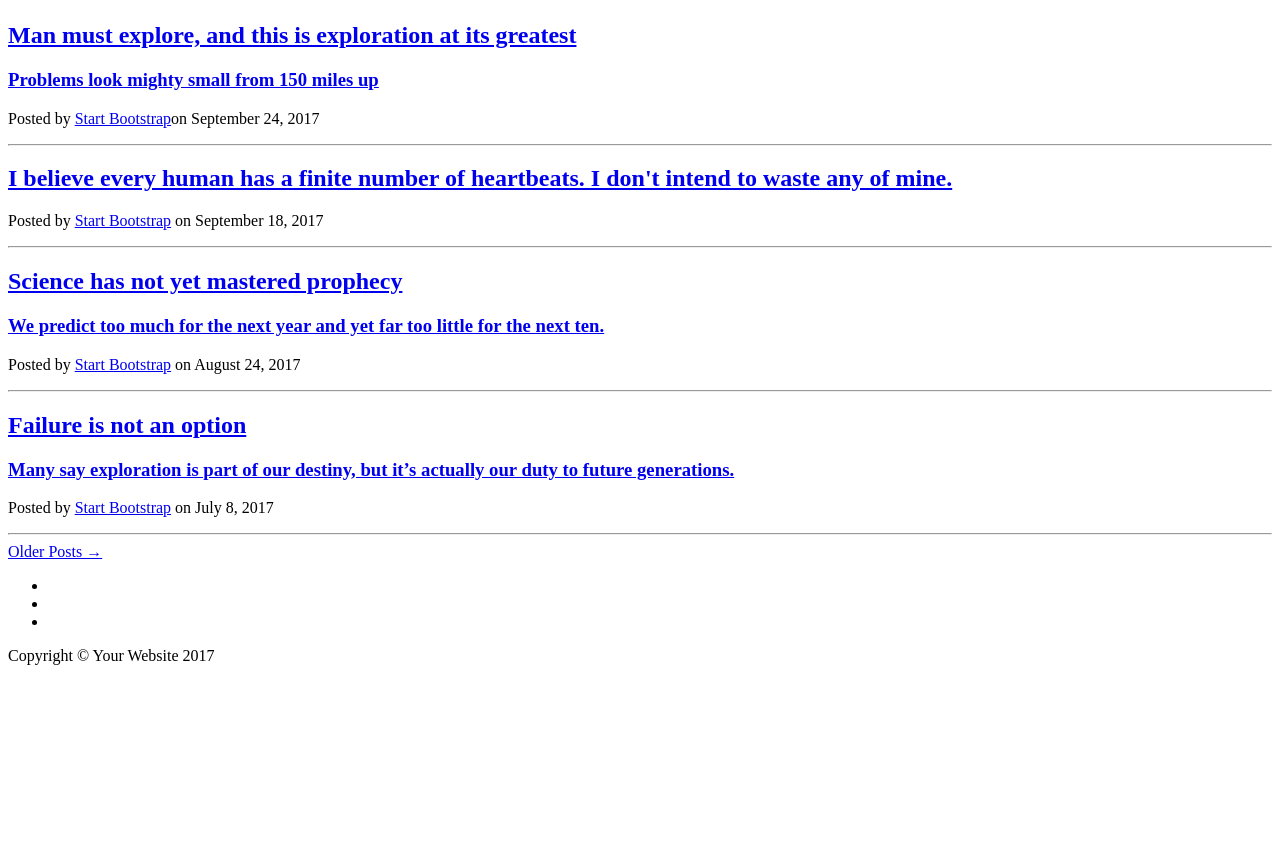
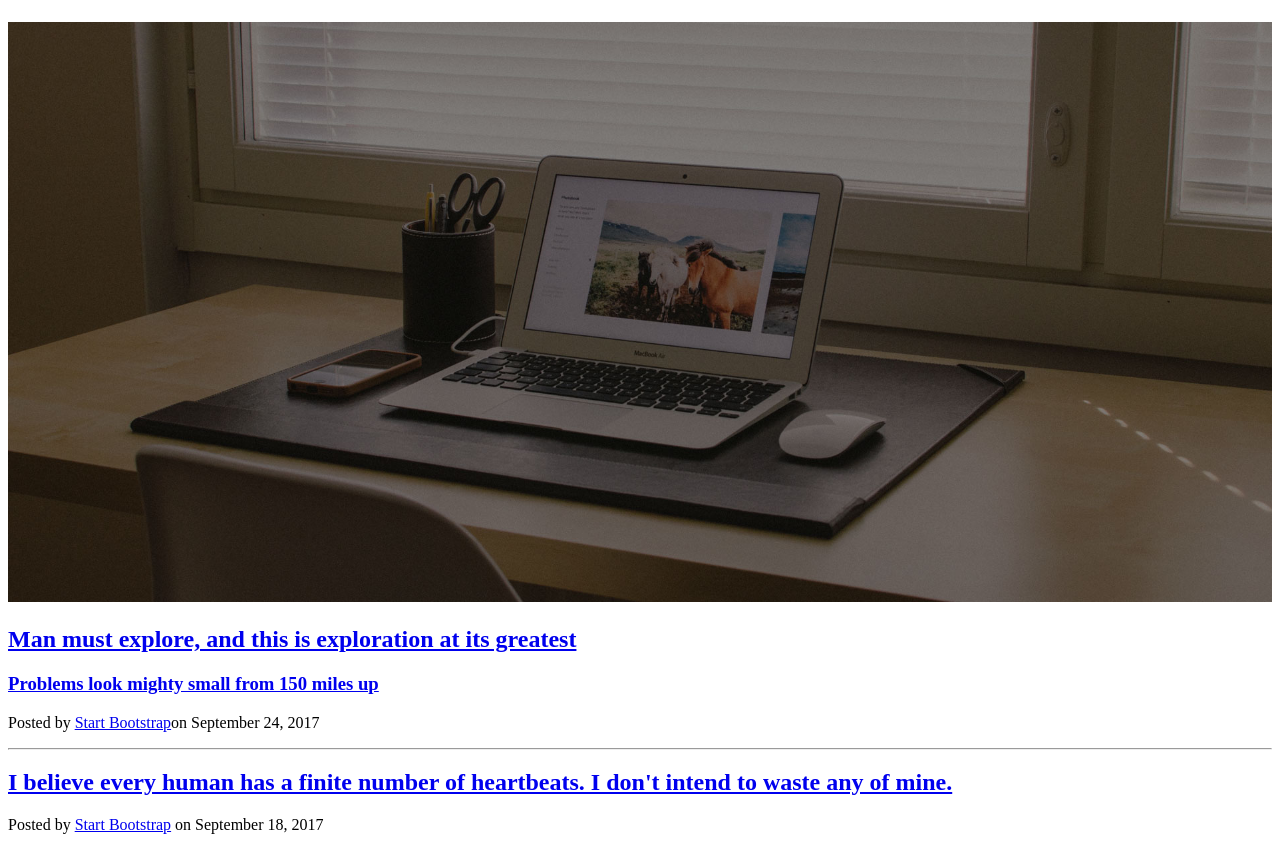
Before and after one commit to lucaslomba/Yii-course, a Yii app: template advanced/frontend/views/site/index.php in a window 1280 px wide. Shown: the part 211-1053 px from the top of the page. Before the commit the page ends 876 px from the top, so only its background shows below. Run offline with PHP 8.4 and a stand-in for Yii, Linux system fonts and the light colour scheme; the template is opened without the code that fills it, so the values that code supplies are empty; some libraries are stand-ins or nearby versions.

Commit message:
How add a image using Yii2 Html helper

```diff
--- a/advanced/frontend/views/site/index.php
+++ b/advanced/frontend/views/site/index.php
@@ -3,6 +3,7 @@
 /** @var yii\web\View $this */
 
 use yii\helpers\Html;
+use yii\helpers\Url;
 
 $this->title = 'My Yii Application';
 ?>
@@ -23,10 +24,11 @@ $this->title = 'My Yii Application';
             <div class="col-lg-8 col-md-10 mx-auto">
             <div class="post-preview">
                 <a href="post.html">
-                <?=Html::tag('h2','Man must explore, and this is exploration at its greatest',['class'=>'post-title'])?>
-                <?=Html::tag('h3','Problems look mighty small from 150 miles up',['class'=>'post-subtitle'])?>
-            </a>
-            <?=Html::tag('p','Posted by <a href="#">Start Bootstrap</a>on September 24, 2017',['class'=>'post-meta'])?>
+                    <?=Html::img(Url::to('@web/img/home-bg.jpg'), ['class'=>'img-responsive', 'style'=>'width:100%', 'alt'=>'Image'])?>
+                    <?=Html::tag('h2','Man must explore, and this is exploration at its greatest',['class'=>'post-title'])?>
+                    <?=Html::tag('h3','Problems look mighty small from 150 miles up',['class'=>'post-subtitle'])?>
+                </a>
+                <?=Html::tag('p','Posted by <a href="#">Start Bootstrap</a>on September 24, 2017',['class'=>'post-meta'])?>
             </div>
             <hr>
             <div class="post-preview">
```
